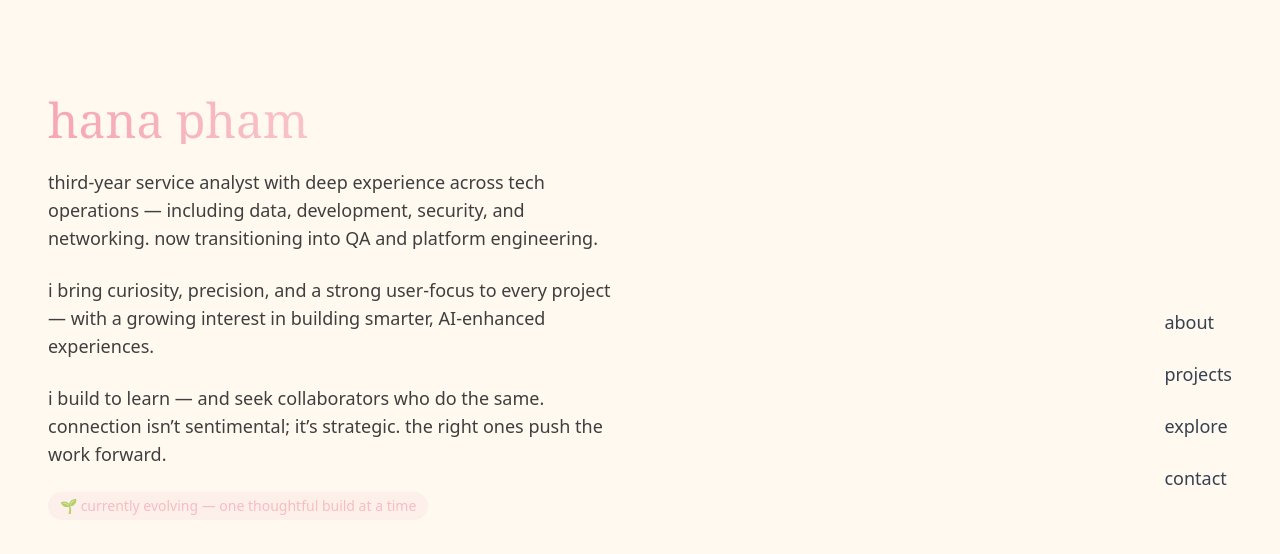
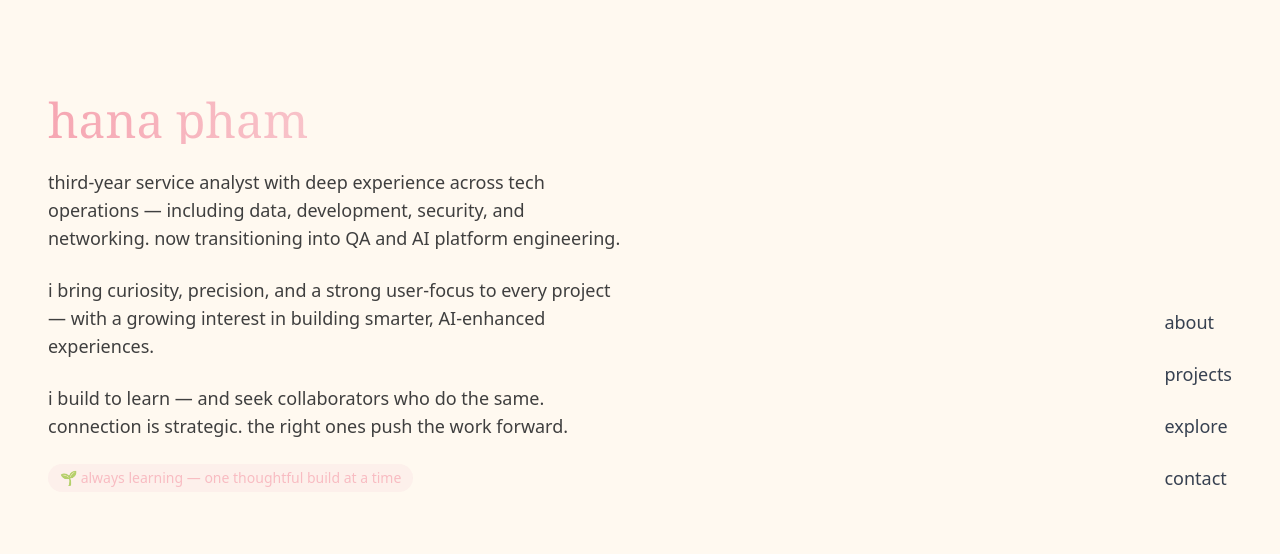
Before and after one commit to Hana-pham/HanaPortfolio, a Next.js app: page / in a window 1280 px wide. Shown: the top 554 px of the page. Built offline with nearby package versions, Linux system fonts and the light colour scheme.

Commit message:
fix content

```diff
--- a/src/app/explore/page.tsx
+++ b/src/app/explore/page.tsx
@@ -9,7 +9,7 @@ export default function ExplorePage() {
       <main className="min-h-screen flex flex-col md:flex-row justify-between px-6 md:px-12 py-16 md:py-24 font-sans bg-cream">
         <div className="max-w-xl space-y-6">
           <h1 className="text-5xl font-serif lowercase text-dark-grey">some articles i found and takeaways</h1>
-          <p className="text-lg text-dark-grey">i’m still sorting through ideas and steeping in what i've been reading — this space will slowly bloom with collected thoughts 🍓🍵</p>
+          <p className="text-lg text-dark-grey">i’m still sorting through ideas and steeping in what i've been reading — this space will slowly bloom🍓🍵</p>
           <div className="inline-flex items-center gap-2 bg-light-pink/60 text-dark-pink text-sm px-3 py-1 rounded-full animate-pulse w-fit">
             🧷 work in progress — reflections loading
           </div>
--- a/src/app/page.tsx
+++ b/src/app/page.tsx
@@ -12,16 +12,16 @@ export default function Home() {
             hana pham
           </h1>
           <p className="text-lg text-dark-grey">
-            third-year service analyst with deep experience across tech operations — including data, development, security, and networking. now transitioning into QA and platform engineering.
+            third-year service analyst with deep experience across tech operations — including data, development, security, and networking. now transitioning into QA and AI platform engineering.
           </p>
           <p className="text-lg text-dark-grey">
             i bring curiosity, precision, and a strong user-focus to every project — with a growing interest in building smarter, AI-enhanced experiences.
           </p>
           <p className="text-lg text-dark-grey">
-            i build to learn — and seek collaborators who do the same. connection isn’t sentimental; it’s strategic. the right ones push the work forward.
+            i build to learn — and seek collaborators who do the same. connection is strategic. the right ones push the work forward.
           </p>
           <div className="inline-flex items-center gap-2 bg-light-pink/60 text-dark-pink text-sm px-3 py-1 rounded-full animate-pulse w-fit">
-            🌱 currently evolving — one thoughtful build at a time
+            🌱 always learning — one thoughtful build at a time
           </div>
         </div>
 
--- a/src/app/projects/page.tsx
+++ b/src/app/projects/page.tsx
@@ -25,7 +25,7 @@ export default function ProjectsPage() {
           <div className="p-6 border border-dashed border-matcha/40 rounded-xl bg-white/50 backdrop-blur-sm shadow-sm hover:shadow-md transition-shadow duration-300">
             <h3 className="text-lg font-medium text-dark-grey lowercase">Spring petals</h3>
             <p className="text-sm text-gray-500 mt-2">
-               building a friendly AI space to learn about flower symbolism, freshness, and care — soft, scrollable, and personal.
+               building a friendly AI space to discover flower symbolism, create vision board, and share with your local community.
             </p>
           </div>
 
@@ -33,7 +33,7 @@ export default function ProjectsPage() {
           <div className="p-6 border border-dashed border-matcha/40 rounded-xl bg-white/50 backdrop-blur-sm shadow-sm hover:shadow-md transition-shadow duration-300">
             <h3 className="text-lg font-medium text-dark-grey lowercase">Crookie app</h3>
             <p className="text-sm text-gray-500 mt-2">
-              a cozy, minimalistic app to share my recipes and baking adventures, with AI images.
+             a cozy, minimalistic app for bringing my recipes and baking adventures into your kitchen — complete with AI-crafted images.
             </p>
           </div>
 
```
